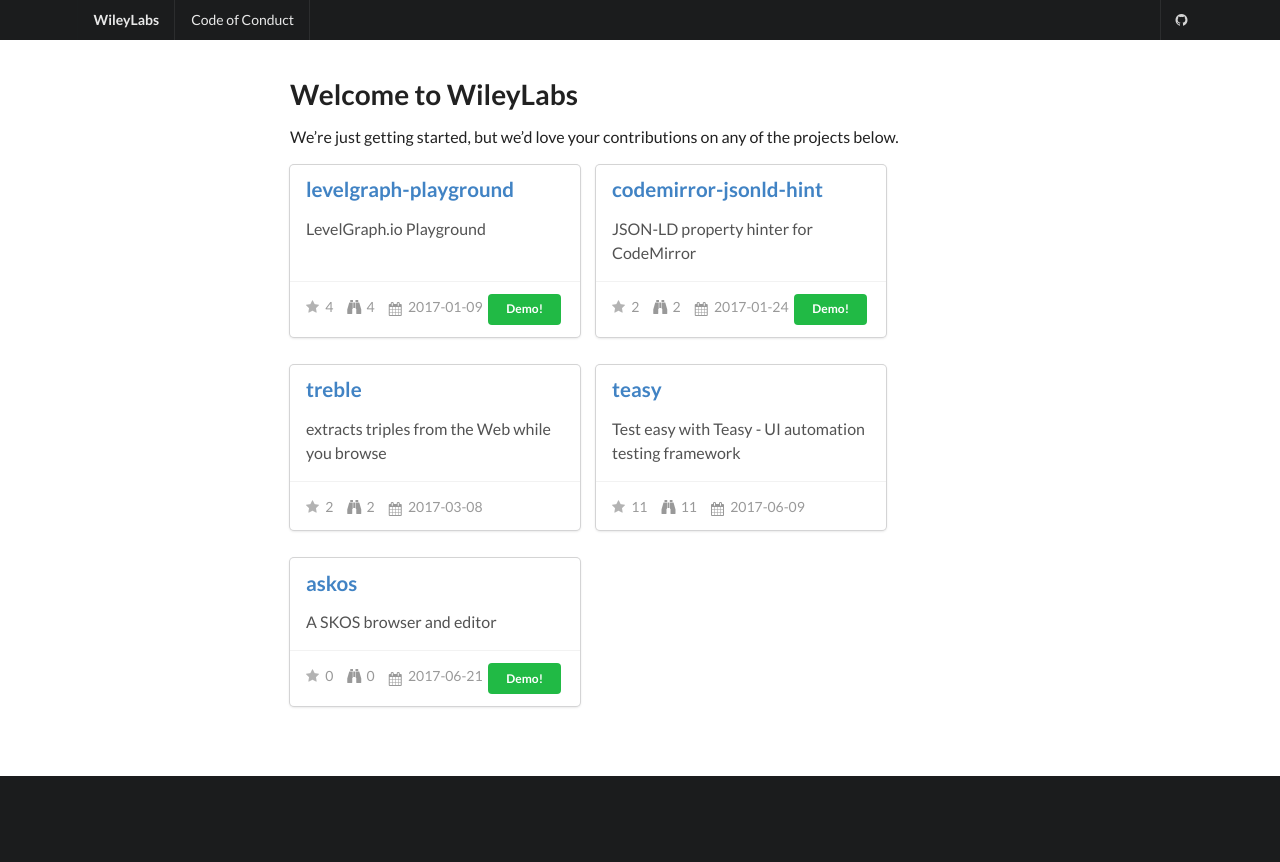
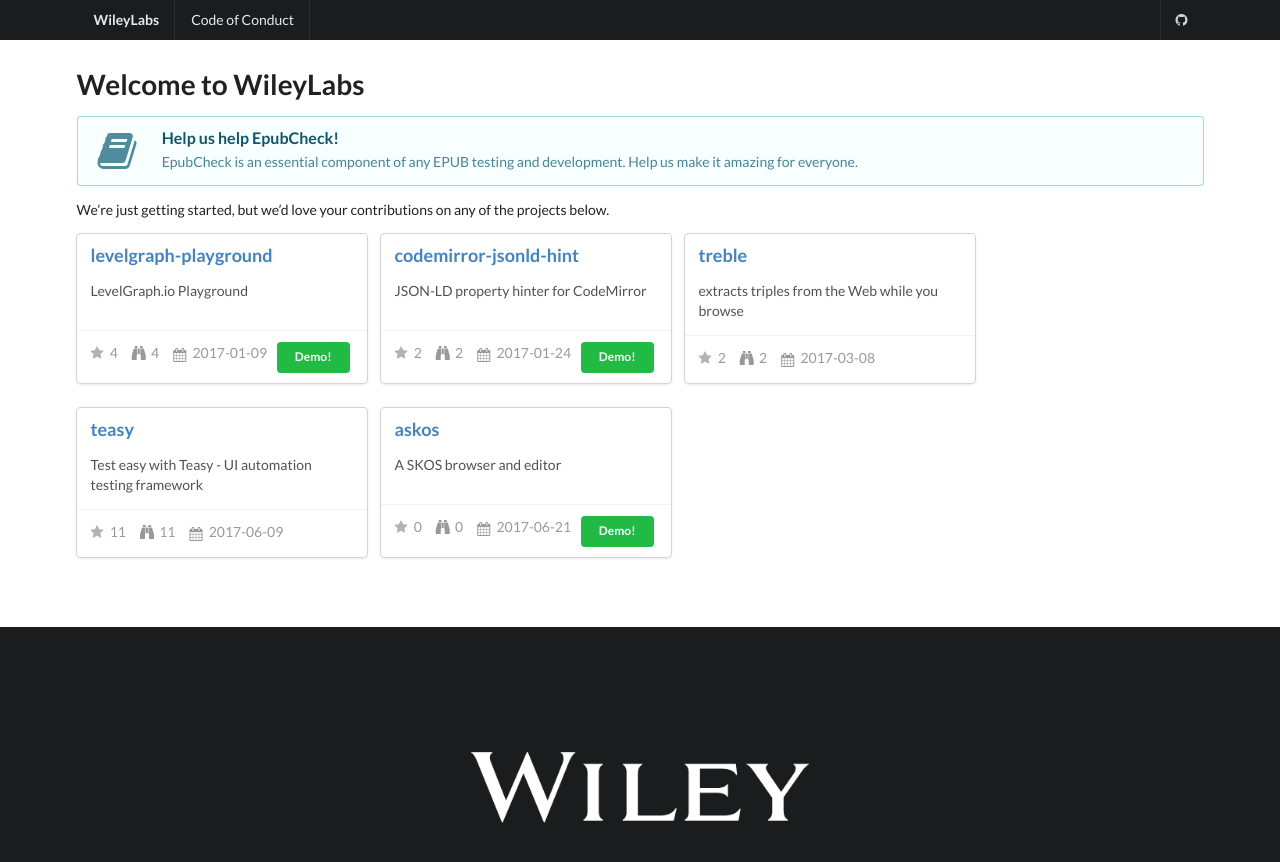
Before and after one commit to WileyLabs/wileylabs.github.io, a Jekyll site: the page built from index.md, in a window 1280 px wide and 900 px high. Shown: the top 862 px of the window. Built offline with Jekyll 4.4.1, drawn with Linux system fonts in a browser that asks for light colours.

Commit message:
Add epubcheck message

```diff
--- /dev/null
+++ b/_includes/epubcheck-message.html
@@ -0,0 +1,10 @@
+<div class="ui icon info message">
+  <i class="book icon"></i>
+  <div class="content">
+    <a class="header" href="https://github.com/IDPF/epubcheck#readme">
+      Help us help EpubCheck!
+    </a>
+    <p>EpubCheck is an essential component of any EPUB testing and
+    development. Help us make it amazing for everyone.</p>
+  </div>
+</div>
--- a/_layouts/default.html
+++ b/_layouts/default.html
@@ -45,7 +45,7 @@
     </div>
   </div>
 
-  <div class="ui main text container">
+  <div class="ui main container">
     <h1 class="ui header">{{ page.title }}</h1>
     {{ content }}
   </div>
--- a/index.md
+++ b/index.md
@@ -6,6 +6,8 @@ layout: default
 title: Welcome to WileyLabs
 ---
 
+{% include epubcheck-message.html %}
+
 We're just getting started, but we'd love your contributions on any of the
 projects below.
 
```
